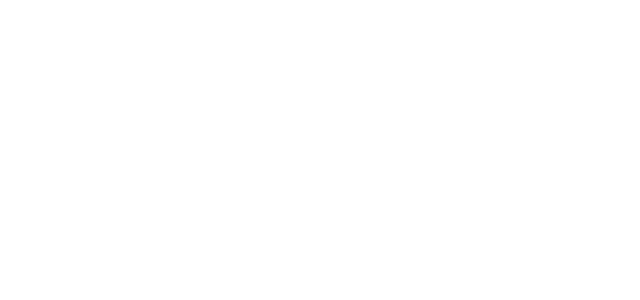
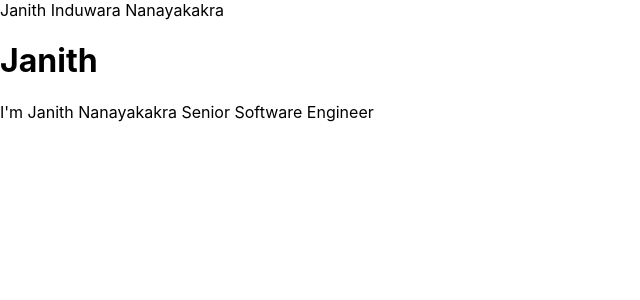
Before and after one commit to JanithNanayakkaraSE0612/React_Dev, a JavaScript app in the folder dev_react_app/: page / in a window 1280 px wide. Shown: the top 300 px of the page, without its empty margins (0-640 px from the left). Built offline with nearby package versions, Linux system fonts and the light colour scheme; the HTML template or start-up script is replaced by a standard one.

Commit message:
JFX Fragment

```diff
--- a/dev_react_app/src/App.js
+++ b/dev_react_app/src/App.js
@@ -19,7 +19,12 @@
     //     </a>
     //   </header>
     // </div>
-    <div></div>
+    <>
+    <div>Janith Induwara Nanayakakra
+      <h1>Janith</h1>
+    </div>
+    <p>I'm Janith Nanayakakra Senior Software Engineer</p>
+    </>
   );
 }
 
```
Also changed, not shown: dev_react_app/src/reportWebVitals.js (deleted, +0 -13 lines), dev_react_app/src/logo.svg (deleted).
